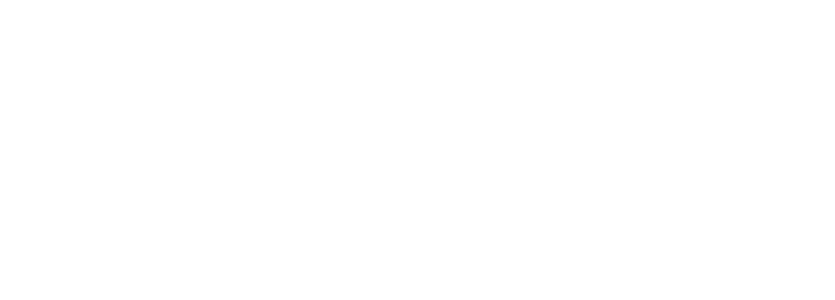
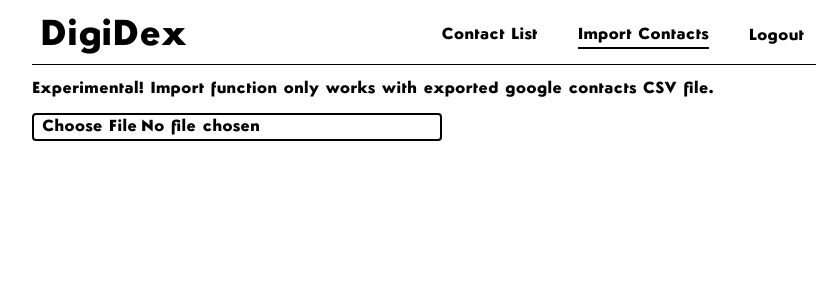
Before and after one commit to IkeAlmighty/digidex, a React (Vite) app in the folder client/: page /import in a window 1280 px wide. Before the commit this address had no page. Shown: the top 300 px of the page, without its empty margins (216-1051 px from the left). Built offline with nearby package versions, Linux system fonts and the light colour scheme.

Commit message:
created client interface for contacts api, created the import page and functionality

```diff
--- a/client/src/RouteConfig.jsx
+++ b/client/src/RouteConfig.jsx
@@ -3,6 +3,7 @@ import Login from "./pages/Login.jsx";
 import ProtectedRoute from "./components/ProtectedRoute.jsx";
 import ContactsPage from "./pages/ContactsPage.jsx";
 import Signup from "./pages/Signup.jsx";
+import ImportContacts from "./pages/ImportContacts.jsx";
 
 export default function RouteConfig() {
   return (
@@ -17,6 +18,7 @@ export default function RouteConfig() {
       />
       <Route path="/login" element={<Login />} />
       <Route path="/signup" element={<Signup />} />
+      <Route path="/import" element={<ImportContacts />} />
     </Routes>
   );
 }
--- /dev/null
+++ b/client/src/api/contacts.js
@@ -0,0 +1,32 @@
+export async function addContact(contact) {
+  return await fetch("/api/contacts", {
+    method: "POST",
+    headers: { "Content-Type": "application/json" },
+    body: JSON.stringify(contact),
+  });
+}
+
+export async function importContacts(newContacts) {
+  const responses = [];
+  for (let contact of newContacts) {
+    responses.push(await addContact(contact));
+  }
+
+  return responses;
+}
+
+export async function deleteContact(id) {
+  return await fetch(`/api/contacts/${id}`, { method: "DELETE" });
+}
+
+export async function updateContact(updatedData) {
+  return await fetch(`/api/contacts/${updatedData._id}`, {
+    method: "PUT",
+    headers: { "Content-Type": "application/json" },
+    body: JSON.stringify(updatedData),
+  });
+}
+
+export async function getContacts() {
+  return await fetch("/api/contacts");
+}
--- a/client/src/components/Navigation.jsx
+++ b/client/src/components/Navigation.jsx
@@ -7,12 +7,15 @@ export default function Navigation() {
   const segments = location.pathname.split("/").filter(Boolean);
   const pageSlug = "/" + (segments[segments.length - 1] || "");
 
-  const pages = [{ title: "", href: "/" }];
+  const pages = [
+    { title: "Contact List", href: "/" },
+    { title: "Import Contacts", href: "/import" },
+  ];
 
   return (
     <nav>
       <div className="flex items-stretch justify-between border-b">
-        <h1 className="inline-block p-2">{"DigiDex"}</h1>
+        <h1 className="inline-block p-2">DigiDex</h1>
 
         <HamburgerMenu>
           {pages.map((page, index) => {
--- a/client/src/pages/ContactsPage.jsx
+++ b/client/src/pages/ContactsPage.jsx
@@ -2,6 +2,12 @@ import { useState, useEffect } from "react";
 import Contact from "./Contact";
 import Navigation from "../components/Navigation";
 import NewContact from "../components/NewContact";
+import {
+  addContact,
+  deleteContact,
+  getContacts,
+  updateContact,
+} from "../api/contacts";
 
 const ContactsPage = () => {
   const [contacts, setContacts] = useState([]);
@@ -10,20 +16,16 @@ const ContactsPage = () => {
 
   useEffect(() => {
     async function fetchAndSetContacts() {
-      const response = await fetch("/api/contacts");
+      const response = await getContacts();
       setContacts(await response.json());
     }
 
     fetchAndSetContacts();
   }, []);
 
-  const handleAdd = async (newContact) => {
+  async function handleAdd(newContact) {
     try {
-      const res = await fetch("/api/contacts", {
-        method: "POST",
-        headers: { "Content-Type": "application/json" },
-        body: JSON.stringify(newContact),
-      });
+      const res = await addContact(newContact);
 
       if (res.ok) {
         const { created } = await res.json();
@@ -35,25 +37,21 @@ const ContactsPage = () => {
     } catch (err) {
       console.error(err);
     }
-  };
+  }
 
-  const handleDelete = async (id) => {
-    await fetch(`/api/contacts/${id}`, { method: "DELETE" });
+  async function handleDelete(id) {
+    await deleteContact(id);
     setContacts(contacts.filter((c) => c._id !== id));
-  };
+  }
 
-  const handleUpdate = async (updatedData) => {
-    const res = await fetch(`/api/contacts/${updatedData._id}`, {
-      method: "PUT",
-      headers: { "Content-Type": "application/json" },
-      body: JSON.stringify(updatedData),
-    });
+  async function handleUpdate(updatedData) {
+    const res = await updateContact(updateData);
     const updated = await res.json();
     setContacts(contacts.map((c) => (c._id === updatedData._id ? updated : c)));
-  };
+  }
 
   return (
-    <div className="mx-auto p-2 max-w-[800px]">
+    <div className="page-container">
       <Navigation />
       <h2>My Contacts</h2>
       <div className="text-center [&>button]:cursor-pointer text-7xl">
--- /dev/null
+++ b/client/src/pages/ImportContacts.jsx
@@ -0,0 +1,53 @@
+import Papa from "papaparse";
+import { useState } from "react";
+import { addContact, importContacts } from "../api/contacts";
+import Navigation from "../components/Navigation.jsx";
+
+export default function ImportContacts() {
+  const [progress, setProgress] = useState(null);
+
+  function handleFileUpload(event) {
+    const file = event.target.files[0];
+    if (!file) return;
+
+    Papa.parse(file, {
+      skipEmptyLines: true,
+      header: true,
+      complete: async (results) => {
+        // then iterate through each row and add the relevant contact information:
+        for (let i = 0; i < results.data.length; i++) {
+          let contact = results.data[i];
+          let name = `${contact["First Name"]} ${contact["Middle Name"]} ${contact["Last Name"]}`;
+          let email = contact["E-mail 1 - Value"];
+          let phone = contact["Phone 1 - Value"];
+
+          await addContact({ name, email, phone });
+          setProgress(`${Math.ceil((i / results.data.length) * 100)}%`);
+        }
+      },
+      error: (error) => {
+        console.log("Error parsing CSV: ", error);
+      },
+    });
+  }
+
+  return (
+    <div className="page-container">
+      <Navigation />
+
+      <div className="my-3">
+        Experimental! Import function only works with exported google contacts
+        CSV file.
+      </div>
+      <input
+        className="cursor-pointer border-2 rounded px-2"
+        type="file"
+        accept=".csv"
+        onChange={handleFileUpload}
+      />
+      <div>{progress}</div>
+
+      <div>{progress === "100%" && "Contacts uploaded!"}</div>
+    </div>
+  );
+}
```
